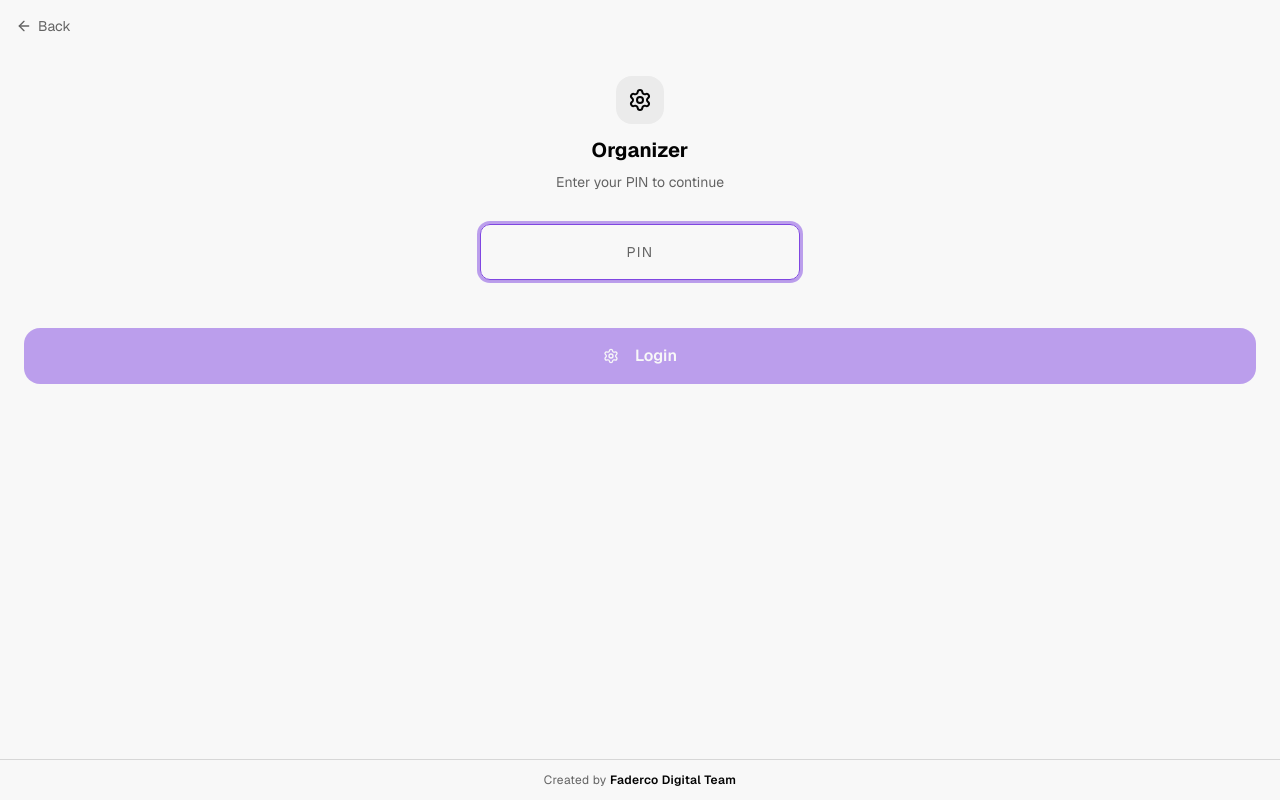
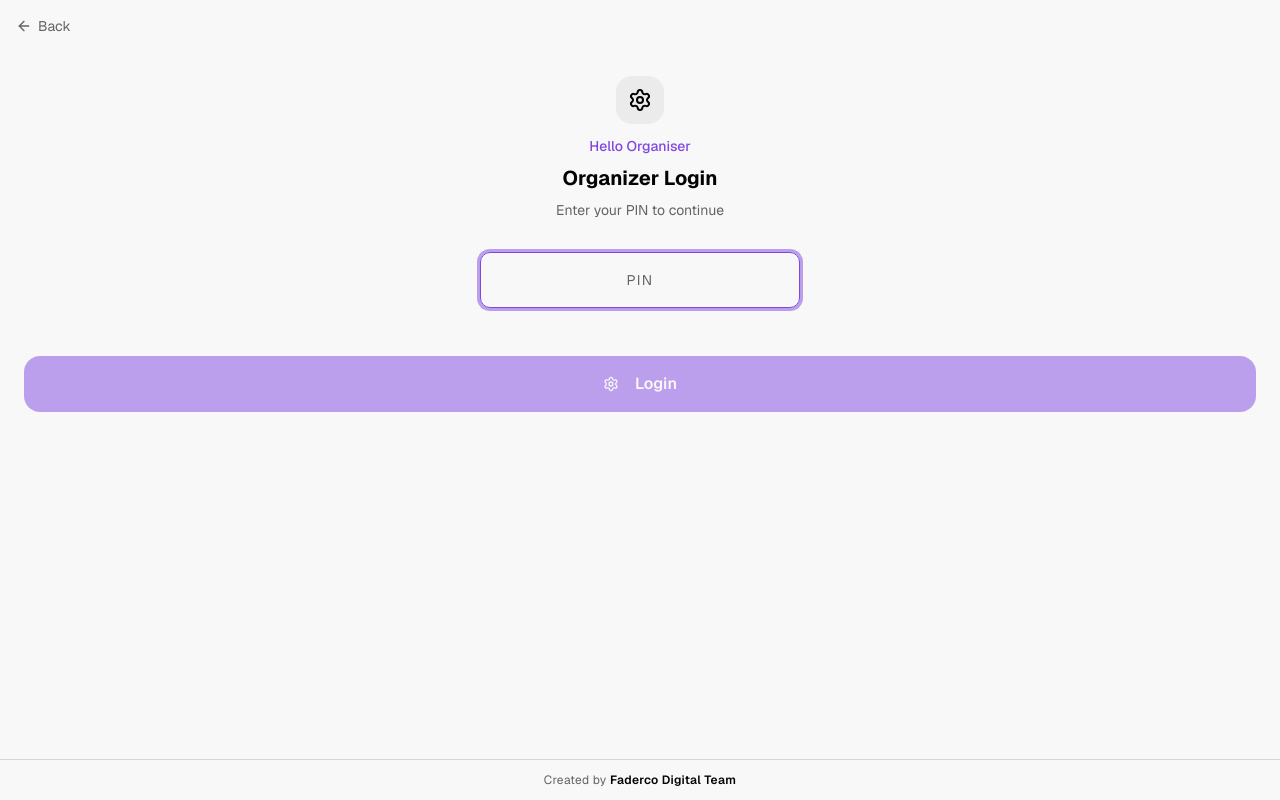
Before and after one commit to random0uk/live-quiz-app, a Next.js app: page / in a window 1280 px wide. Both pictures are taken after a click on the button "Organizer". Built offline with nearby package versions, Linux system fonts and the light colour scheme; no server answers; the database is empty.

Commit message:
feat: add greeting and clarify login view for organizers
Update login view with "Hello Organiser" greeting and title
clarification.

Co-authored-by: random_uk <213623923+random0uk@users.noreply.github.com>

```diff
--- a/app/page.tsx
+++ b/app/page.tsx
@@ -75,7 +75,8 @@ export default function Home() {
             <div className="w-12 h-12 mx-auto rounded-2xl bg-secondary flex items-center justify-center">
               <Settings className="w-6 h-6 text-foreground" />
             </div>
-            <h2 className="text-xl font-bold mt-3">Organizer</h2>
+            <p className="text-primary text-sm font-medium mt-3">Hello Organiser</p>
+            <h2 className="text-xl font-bold">Organizer Login</h2>
             <p className="text-muted-foreground text-sm">Enter your PIN to continue</p>
           </div>
 
```
